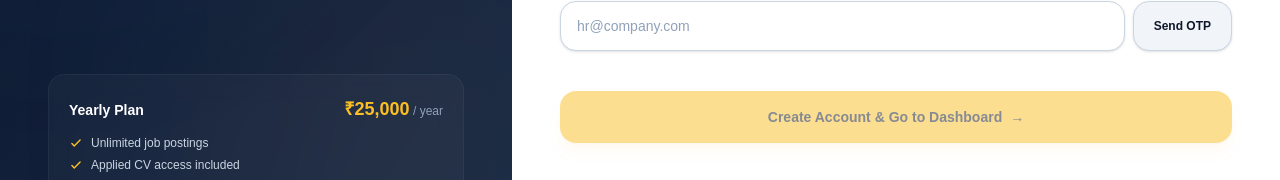
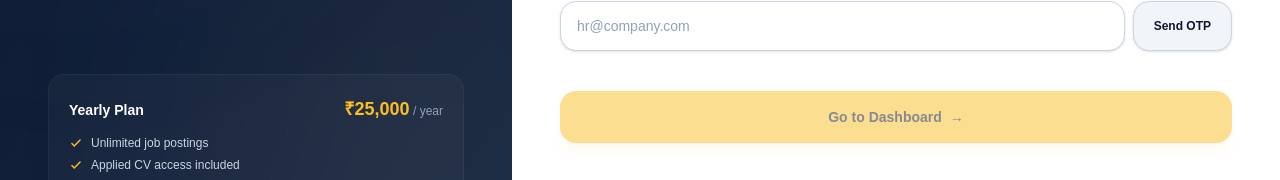
Before and after one commit to sakshambansal7/hr-panel, a Next.js app: page /signup in a window 1280 px wide. Shown: the part 514-694 px from the top of the page. Built offline with nearby package versions, Linux system fonts and the light colour scheme; no server answers.

Commit message:
signup page change

```diff
--- a/app/signup/page.tsx
+++ b/app/signup/page.tsx
@@ -377,14 +377,15 @@ function SignupFormContent() {
                   <Field label="Search Your Company" required>
                    <SearchableSelect
                     options={availableCompanies.map(comp => comp.name)}
-                      value={availableCompanies.find(c => c.id.toString() === selectedCompanyId)?.name || ""}
+                    value={availableCompanies.find(c => String(c.id) === String(selectedCompanyId))?.name || ""}
                     onChange={(selectedName: string) => {
                       if (!selectedName) {
                         setSelectedCompanyId("");
                         return;
                       }
                       const comp = availableCompanies.find(c => c.name === selectedName);
-                        setSelectedCompanyId(comp ? comp.id.toString() : "");
+                      console.log("🏢 Selected Company Object:", comp); // Debug log
+                      setSelectedCompanyId(comp ? String(comp.id) : "");
                     }}
                     placeholder="-- Type to search your registered organization --"
                   />
@@ -455,7 +456,7 @@ function SignupFormContent() {
               disabled={!emailVerified}
               className="group relative flex w-full items-center justify-center gap-2 rounded-2xl bg-[#FBBF24] py-4 text-sm font-bold text-[#0F172A] shadow-lg shadow-amber-500/10 transition-all duration-300 hover:bg-[#FCD34D] hover:shadow-xl hover:shadow-amber-500/20 active:scale-[0.98] disabled:opacity-50 disabled:cursor-not-allowed"
             >
-              Create Account & Go to Dashboard
+               Go to Dashboard
               <span className="transition-transform duration-200 group-hover:translate-x-1">→</span>
             </button>
           </form>
```
Lines whose indentation alone changed are shown as unchanged.
